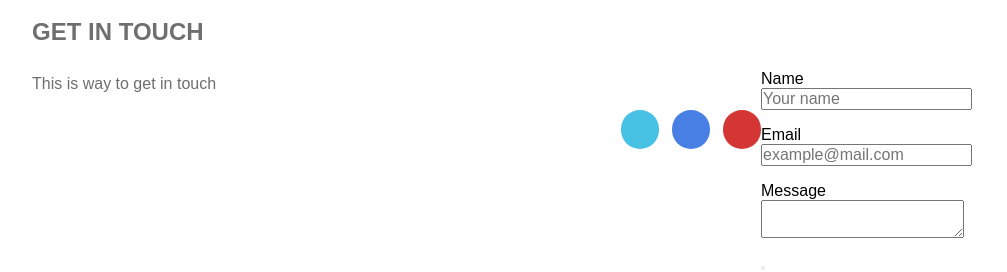
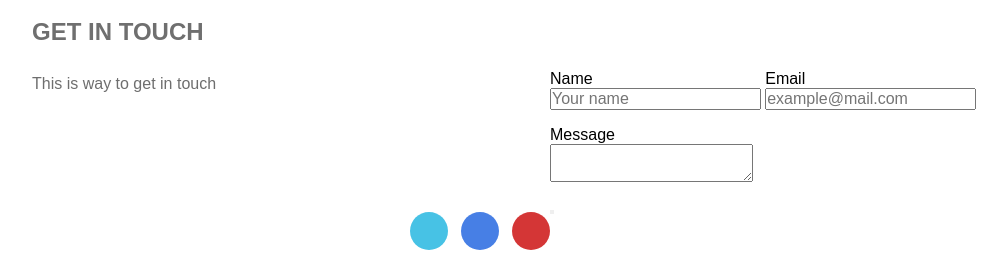
Before and after one commit to emeraldtrejo/Build-a-Website, a plain HTML site: page index.html in a window 1280 px wide. Shown: the part 898-1170 px from the top of the page, without its empty margins (138-1145 px from the left). Drawn offline with Linux system fonts and the light colour scheme; files that its build step writes are made by us from their sources.

Commit message:
Update index.html
add group, email field and name field to classes in get in touch form

```diff
--- a/index.html
+++ b/index.html
@@ -235,12 +235,12 @@
                 </div>
                 <div class="get-in-touch-form">
                   <form action="#">
-                    <fieldset>
-                     <div class="field input-field">
+                    <fieldset class="group">
+                     <div class="field group name-field input-field">
                           <label for="name"> Name</label>
                                 <input type="text" id="name" name="name" placeholder="Your name">
                      </div>
-                    <div class="field input-field">
+                    <div class="field group email-field input-field">
                           <label for="email"> Email</label>
                                 <input type="email" id="name" name="email" placeholder="example@mail.com">
                      </div>
```
